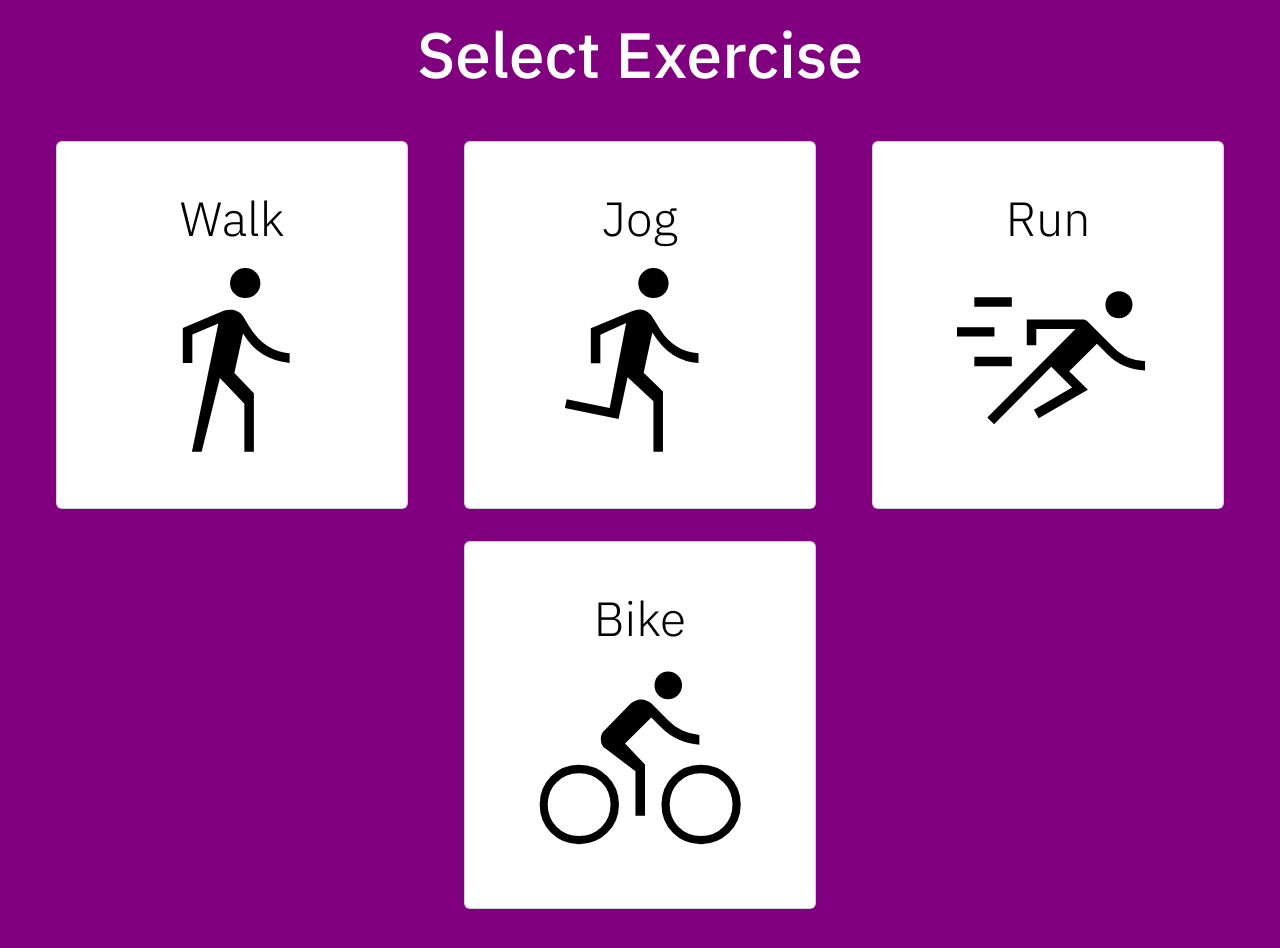
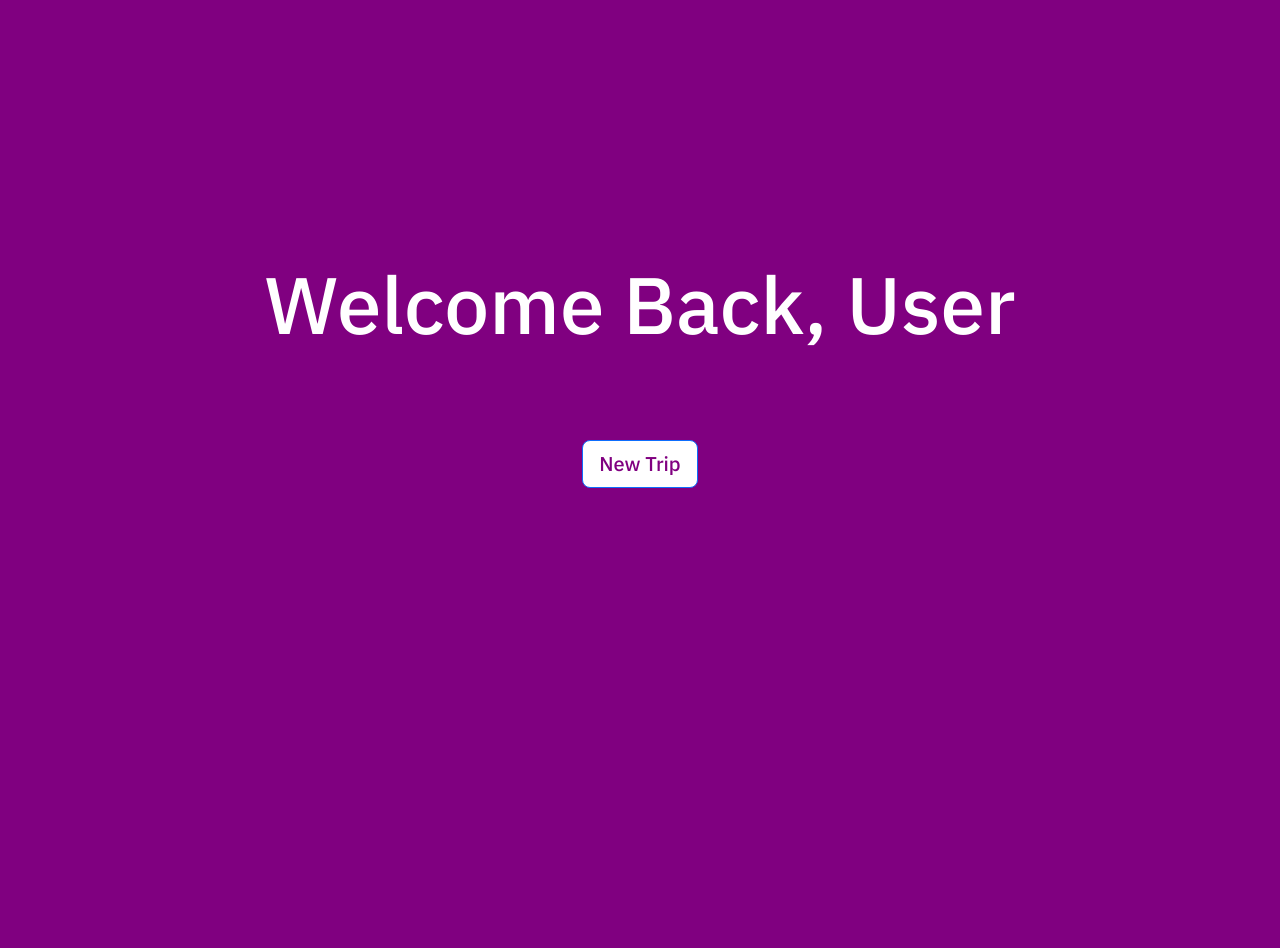
Before and after one commit to jcharpi/daily-grind, a React (Create React App) app: page / in a window 1280 px wide. Shown: the top 948 px of the page. After the commit the page ends 800 px from the top, so only its background shows below. Built offline with nearby package versions, Linux system fonts and the light colour scheme.

Commit message:
home page made and some routing enabled

```diff
--- a/src/components/ExerciseCard.tsx
+++ b/src/components/ExerciseCard.tsx
@@ -49,7 +49,7 @@ const ExerciseCard = (props: Props) => {
                     </Form>
                 </Card.Body>
                 <div className="center--align">
-                    <Button onClick={handleMinutes} className="card--length--button">Submit</Button>
+                    <Button size="lg" onClick={handleMinutes} className="card--length--button">Submit</Button>
                 </div>
             </Card>
         </ReactCardFlip>
--- a/src/index.css
+++ b/src/index.css
@@ -75,17 +75,9 @@ input {
   border-left: 2px;
 }
 
-.card--length--button {
-  width: 8rem;
-  height: 3rem;
-  font-size: large;
-}
-
 .center--align {
   margin: auto 0;
 }
-
-
 
 
 /* MAP PAGE */
@@ -103,3 +95,17 @@ input {
   display: flex;
   justify-content: center;
 }
+
+
+/* HOME PAGE */
+h1 {
+  color: white;
+  font-size: 5rem;
+  margin-top: 30vh;
+}
+
+.home--new--button {
+  background-color: white;
+  color: purple;
+  margin-top: 10vh;
+}
--- /dev/null
+++ b/src/pages/HomePage.tsx
@@ -0,0 +1,18 @@
+import { Button } from "react-bootstrap";
+import { useNavigate } from "react-router-dom";
+
+export default function HomePage() {
+
+    const navigate = useNavigate()
+
+    function handleMinutes() {
+        navigate('/select')
+    }
+
+    return (
+        <div className="text-center">
+            <h1>Welcome Back, User</h1>
+            <Button onClick={handleMinutes} size="lg" className="home--new--button">New Trip</Button>
+        </div>
+    )
+}
--- a/src/pages/MapPage.jsx
+++ b/src/pages/MapPage.jsx
@@ -1,6 +1,8 @@
 import { Card } from "react-bootstrap";
 import GoogleMap from "../components/GoogleMap";
 import { useState, useEffect, useRef } from "react";
+
+
 export default function MapPage () {
 
     const [nearbyPlaces, setNearbyPlaces] = useState(null);
--- a/src/structural/ExerciseApp.jsx
+++ b/src/structural/ExerciseApp.jsx
@@ -1,5 +1,6 @@
 import React from "react"
 import { BrowserRouter, Route, Routes } from 'react-router-dom';
+import HomePage from "../pages/HomePage";
 
 import MapPage from "../pages/MapPage";
 import SelectPage from "../pages/SelectPage";
@@ -8,7 +9,7 @@ export default function ExerciseApp() {
     return (
         <BrowserRouter>
             <Routes>
-                <Route index element={<SelectPage />} />
+                <Route index element={<HomePage />} />
                 <Route path="/select" element={<SelectPage/>}></Route>
                 <Route path="/map" element={<MapPage/>}></Route>
                 <Route path="*" element={<p>No Match...</p>} />
```
